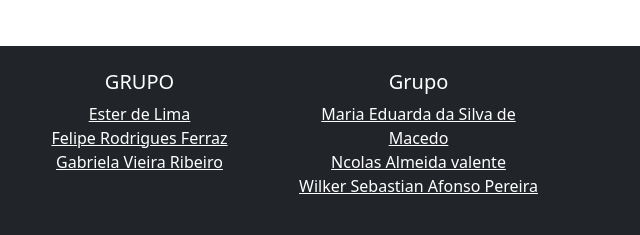
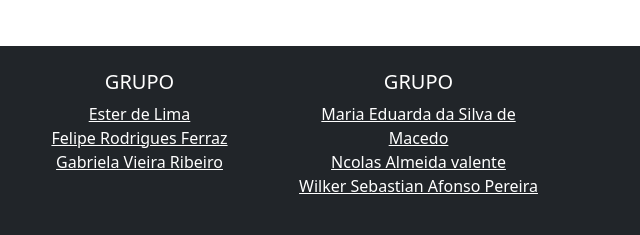
Before and after one commit to WilkerSebastian/pontos-notaveis-triangulo, a website: page index.html in a window 1280 px wide. Shown: the part 10196-10431 px from the top of the page, 640-1280 px from the left. Drawn offline with Linux system fonts and the light colour scheme.

Commit message:
arrumando uppercase

```diff
--- a/index.html
+++ b/index.html
@@ -267,7 +267,7 @@
                         </div>
 
                         <div class="col-lg-3 col-md-6 mb-3 mb-md-0">
-                            <h5>Grupo</h5>
+                            <h5 class="text-uppercase">Grupo</h5>
                             <ul class="list-unstyled">
                                 <li>
                                     <a href="#!" class="text-white">Maria Eduarda da Silva de Macedo</a>
```
